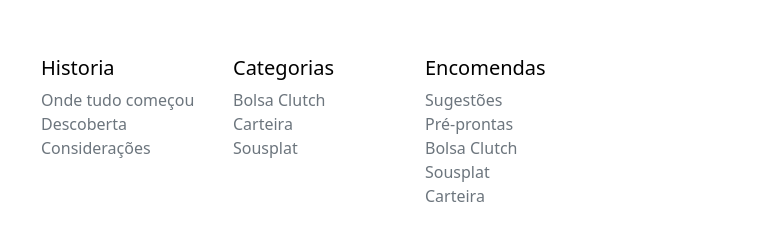
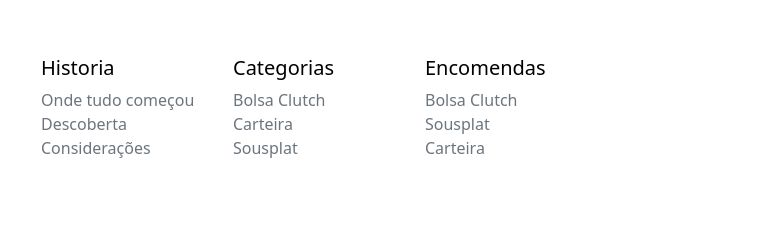
Before and after one commit to AdenilsonCesar/adenilsoncesar.github.io, a plain HTML site: page bolsaclutch.html in a window 1280 px wide. Shown: the part 906-1146 px from the top of the page, 515-1280 px from the left. Drawn offline with nearby package versions, Linux system fonts and the light colour scheme.

Commit message:
Update bolsaclutch.html

```diff
--- a/bolsaclutch.html
+++ b/bolsaclutch.html
@@ -286,8 +286,8 @@
     <div class="col-6 col-md">
       <h5> <a class="rdptitulo" href="comprar.html"> Encomendas</h5> </a>
       <ul class="list-unstyled text-small">
-        <li><a class="link-secondary text-decoration-none" href="#">Sugestões</a></li>
-        <li><a class="link-secondary text-decoration-none" href="#">Pré-prontas</a></li>
+        <li><a class="link-secondary text-decoration-none" href="#"></a></li>
+        <li><a class="link-secondary text-decoration-none" href="#"></a></li>
         <li><a class="link-secondary text-decoration-none" href="bolsaclutch.html">Bolsa Clutch</a></li>
         <li><a class="link-secondary text-decoration-none" href="sousplat.html">Sousplat</a></li>
         <li><a class="link-secondary text-decoration-none" href="carteira.html">Carteira</a></li>
```
